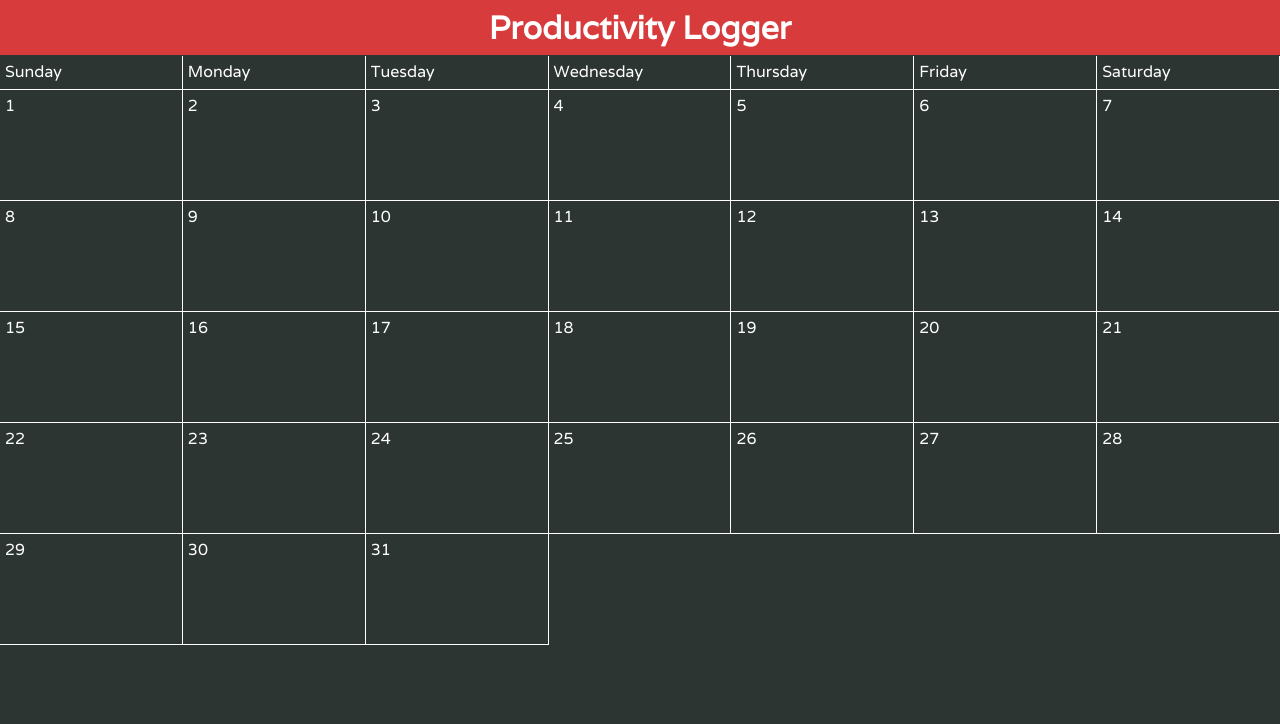
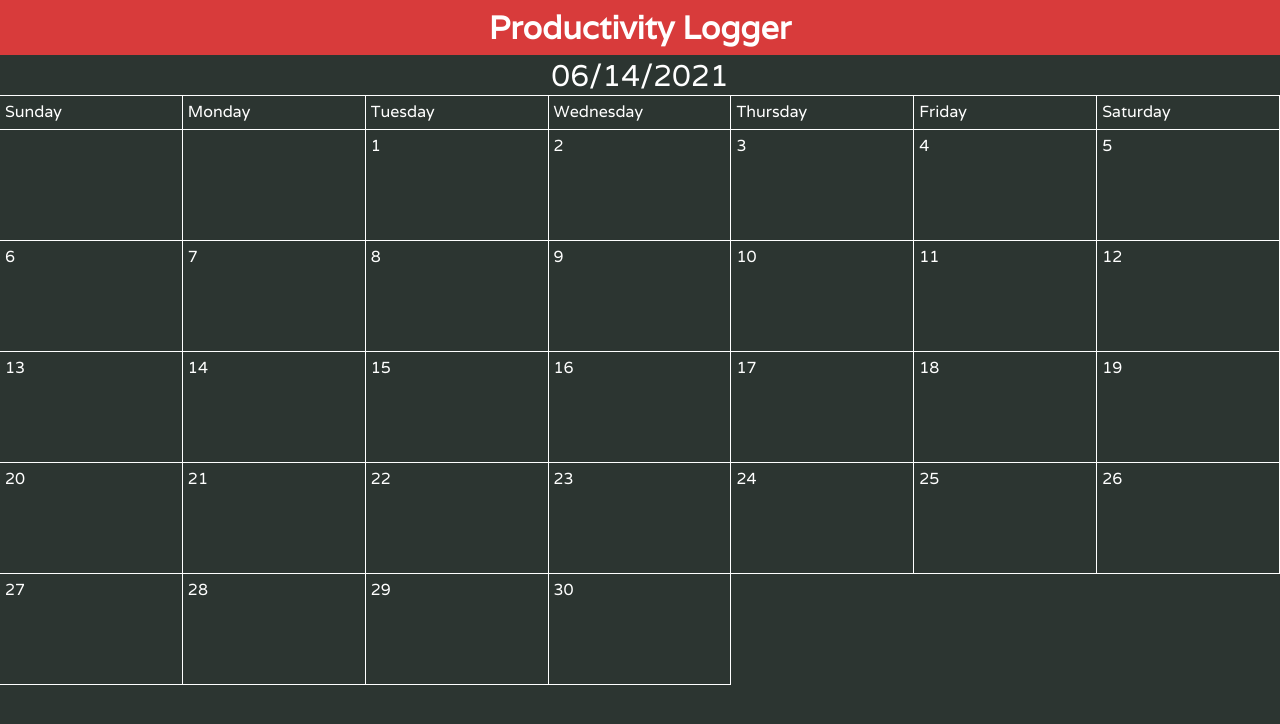
Before and after one commit to kytaylor/productivity-logger, a website: page public/html/calendar.html in a window 1280 px wide. Drawn offline with nearby package versions, Linux system fonts and the light colour scheme.

Commit message:
adds code to make calendar render with days properly positioned based on the current month

```diff
--- a/public/css/calendar-style.css
+++ b/public/css/calendar-style.css
@@ -20,8 +20,16 @@ h1 {
     padding: 7px;
 }
 
+#month-year {
+    padding-top: 55.6px;
+    font-size: 30px;
+    color: white;
+    text-align: center;
+    border-bottom: 1px solid white;
+}
+
 #week-days {
-    padding-top: 55.6px;
+    /* padding-top: 55.6px; */
     display: grid;
     grid-template-columns: repeat(7, 1fr);
     grid-template-rows: 1fr;
--- a/public/html/calendar.html
+++ b/public/html/calendar.html
@@ -12,6 +12,8 @@
     <header>
         <h1>Productivity Logger</h1>
     </header>
+
+    <div id="month-year"></div>
 
     <div id="week-days">
         <div id="sunday" class="day-of-week">Sunday</div>
--- a/public/scripts/calendar-script.js
+++ b/public/scripts/calendar-script.js
@@ -1,7 +1,27 @@
+// Code for finding current date
+let today = new Date();
+let dd = String(today.getDate()).padStart(2, '0');
+let mm = String(today.getMonth() + 1).padStart(2, '0');
+let yyyy = today.getFullYear();
+
+// Finding first day of month
+let currentMonth = today.getMonth();
+let currentYear = today.getFullYear();
+
+let firstDay = (new Date(currentYear, currentMonth)).getDay();
+let daysInMonth = 32 - new Date(currentYear, currentMonth, 32).getDate();
+
+// -----------------
+today = mm + '/' + dd + '/' + yyyy;
+$("#month-year").append(today);
+console.log(today)
+
 const calendar = document.querySelector("#calendar-container")
 
-for (let day = 1; day <= 31; day++) {
-    console.log(day)
+for (let index = 0; index < firstDay; index++) {
+    calendar.insertAdjacentHTML("beforeend", `<div class="day"></div>`);
+}
 
+for (let day = 1; day <= daysInMonth; day++) {
     calendar.insertAdjacentHTML("beforeend", `<div class="day">${day}</div>`);
 }
```
